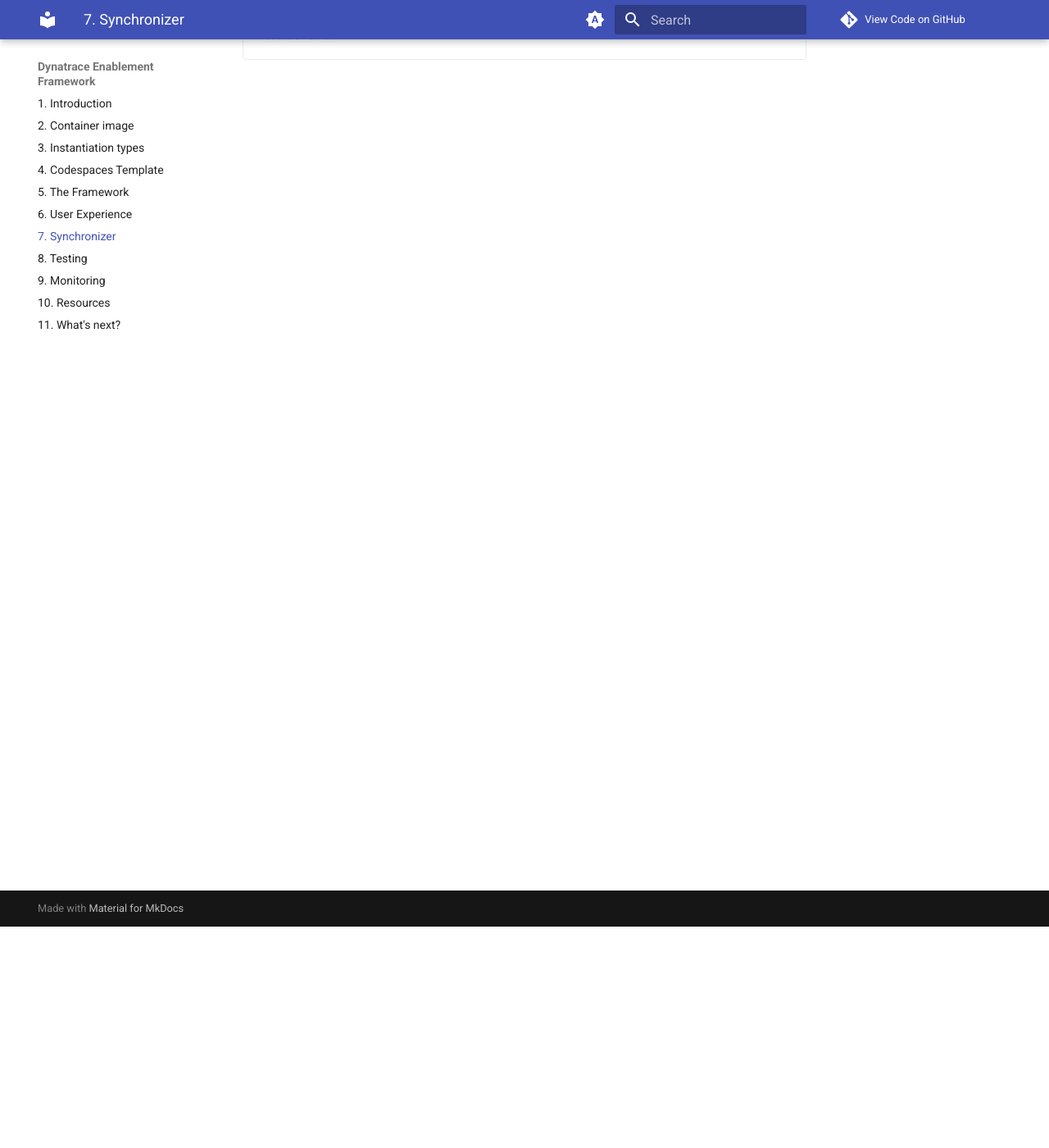
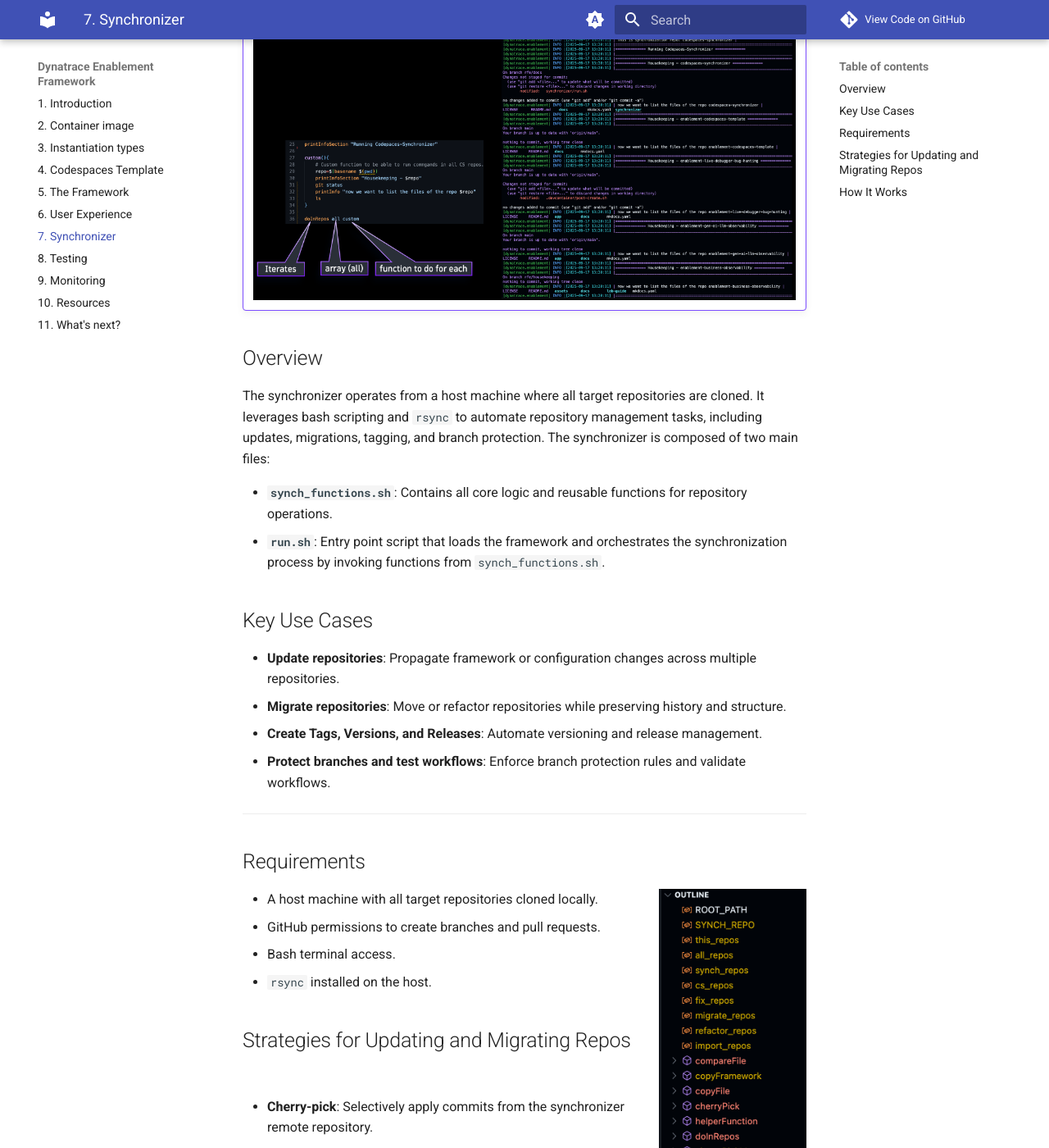
Before and after one commit to dynatrace-wwse/codespaces-synchronizer, an MkDocs documentation site: the page built from docs/synchronizer.md, in a window 1280 px wide and 1400 px high, scrolled down 270 px. Shown: the whole window at 82% size. Built offline with MkDocs 1.6.1 and Material for MkDocs 9.7.7, drawn with Linux system fonts in a browser that asks for light colours; comment, search, counter and statistics services are not loaded; some of the changed text lies outside the part shown.

Commit message:
synchronizer
Signed-off-by: Sergio Hinojosa <sergio.hinojosa@dynatrace.com>

```diff
--- a/docs/synchronizer.md
+++ b/docs/synchronizer.md
@@ -2,8 +2,50 @@
 
 # 7. Synchronizer
 
-!!! warning "This section is a WIP"
-	This section is a WIP
+!!! example "Codespaces Synchronizer 🔁 "
+	Maintaining and updating multiple repositories can be complex and time-consuming. To address this, we developed the **codespaces-synchronizer**, a tool designed to keep all repositories using the framework up-to-date with minimal manual intervention.
+	![run codespace](img/synchronizer.png){ align=center ; width="800";}
+
+
+## Overview
+
+The synchronizer operates from a host machine where all target repositories are cloned. It leverages bash scripting and `rsync` to automate repository management tasks, including updates, migrations, tagging, and branch protection. The synchronizer is composed of two main files:
+
+- **`synch_functions.sh`**: Contains all core logic and reusable functions for repository operations.
+- **`run.sh`**: Entry point script that loads the framework and orchestrates the synchronization process by invoking functions from `synch_functions.sh`.
+
+## Key Use Cases
+
+- **Update repositories**: Propagate framework or configuration changes across multiple repositories.
+- **Migrate repositories**: Move or refactor repositories while preserving history and structure.
+- **Create Tags, Versions, and Releases**: Automate versioning and release management.
+- **Protect branches and test workflows**: Enforce branch protection rules and validate workflows.
+
+---
+
+## Requirements
+
+![synch](img/synch_functions.png){ align=right ; width="180";}
+
+- A host machine with all target repositories cloned locally.
+- GitHub permissions to create branches and pull requests.
+- Bash terminal access.
+- `rsync` installed on the host.
+
+## Strategies for Updating and Migrating Repos
+
+
+- **Cherry-pick**: Selectively apply commits from the synchronizer remote repository.
+- **Rsync**: Efficiently synchronize files and directories between repositories (prefered approach).
+
+## How It Works
+
+1. **Initialization**: `run.sh` sets up environment variables and loads `synch_functions.sh`.
+2. **Repository Selection**: The synchronizer can operate on all repositories or a specified subset.
+3. **Function Execution**: Core functions (such as updating files, creating tags, or migrating content) are executed in batch across repositories.
+4. **Automation**: Common git operations (checkout, pull, commit, push, PR creation, verify PR, merge PR) are automated, reducing manual effort and risk of errors.
+
+---
 
 <div class="grid cards" markdown>
 - [Let's continue:octicons-arrow-right-24:](testing.md)
```
Also changed, not shown: README.md (+1 -1 lines), docs/img/synch_functions.png (added), docs/img/synchronizer.png, 1 other file.
